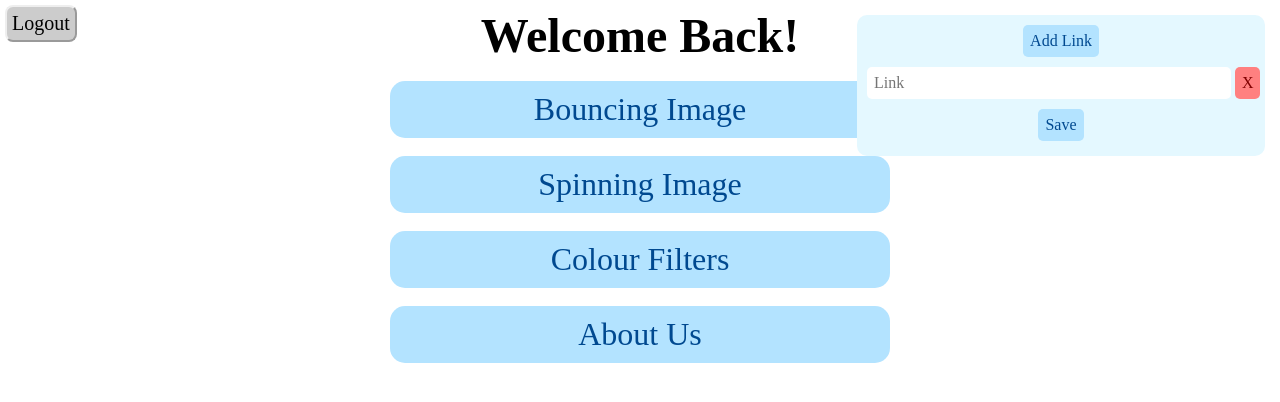
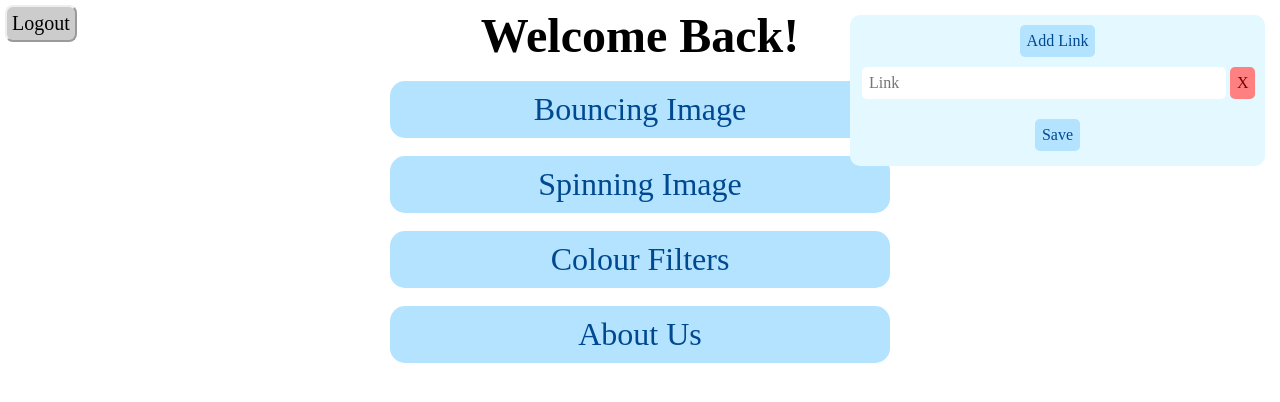
Before and after one commit to Itisalex2/HackKU-April-2021-Marathon, a Flask app: page / in a window 1280 px wide. Shown: the top 402 px of the page. Run offline with Flask 2, Linux system fonts and the light colour scheme; the visitor is signed in with stand-in values (Sample User, id 1); some libraries are stand-ins or nearby versions.

Commit message:
Update index.html

```diff
--- a/templates/index.html
+++ b/templates/index.html
@@ -23,8 +23,8 @@
 			input_count++;
 			var inputhtml = `
 			<div id="input${input_count}">
-				<input id="link${input_count}" type="text" class="textbox" placeholder="Link" style="width: 350px; display: inline; font-family: Futura; font-size: 16px; padding:5px; border-radius: 5px; border-color: transparent; ">
-				<button onclick="del(${input_count})" style="width: 25px; display: inline; font-family: Futura; font-size: 16px; padding:5px; border-radius: 5px; border-color: transparent; background-color: #ff8080; color: #800000; margin-right: -5px;">X</button>
+				<input id="link${input_count}" type="text" class="textbox" placeholder="Link" style="width: 350px; display: inline; font-family: Futura; font-size: 16px; padding:5px; border-radius: 5px; border-color: transparent; margin-bottom:10px; margin-left: 2px">
+				<button onclick="del(${input_count})" style="width: 25px; display: inline; font-family: Futura; font-size: 16px; padding:5px; border-radius: 5px; border-color: transparent; background-color: #ff8080; color: #800000; margin-right: -5px; margin-bottom:10px; margin-right: 0px">X</button>
 				<br>
 			</div>
 			`;
@@ -152,8 +152,8 @@
 			<div id="inputs">
 				<button onclick="new_link()" style="font-family: Futura; font-size: 16px; padding:5px; border-radius: 5px; border-color: transparent; background-color: #b3e3ff; margin: 10px; margin-top:0px; color: #004990;">Add Link</button>
 				<div id="input1">
-					<input id="link1" type="text" class="textbox" placeholder="Link" style="width: 350px; display: inline; font-family: Futura; font-size: 16px; padding:5px; border-radius: 5px; border-color: transparent; ">
-					<button onclick="del(1)" style="width: 25px; display: inline; font-family: Futura; font-size: 16px; padding:5px; border-radius: 5px; border-color: transparent; background-color: #ff8080; color: #800000; margin-right: -5px;">X</button>
+					<input id="link1" type="text" class="textbox" placeholder="Link" style="width: 350px; display: inline; font-family: Futura; font-size: 16px; padding:5px; border-radius: 5px; border-color: transparent; margin-bottom:10px; margin-left: 2px">
+					<button onclick="del(1)" style="width: 25px; display: inline; font-family: Futura; font-size: 16px; padding:5px; border-radius: 5px; border-color: transparent; background-color: #ff8080; color: #800000; margin-bottom:10px; margin-right: 0px">X</button>
 					<br>
 				</div>
 			</div>
```
